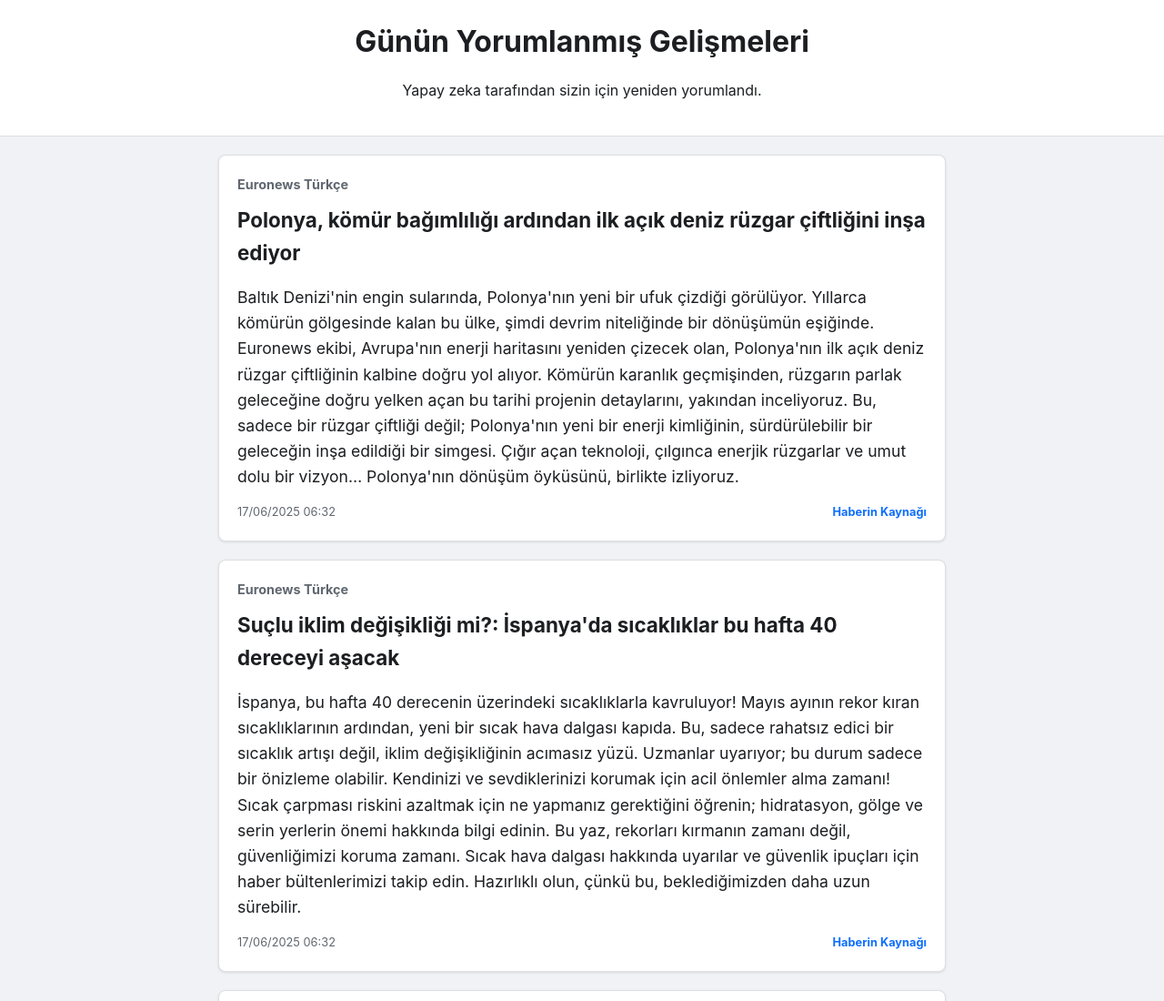
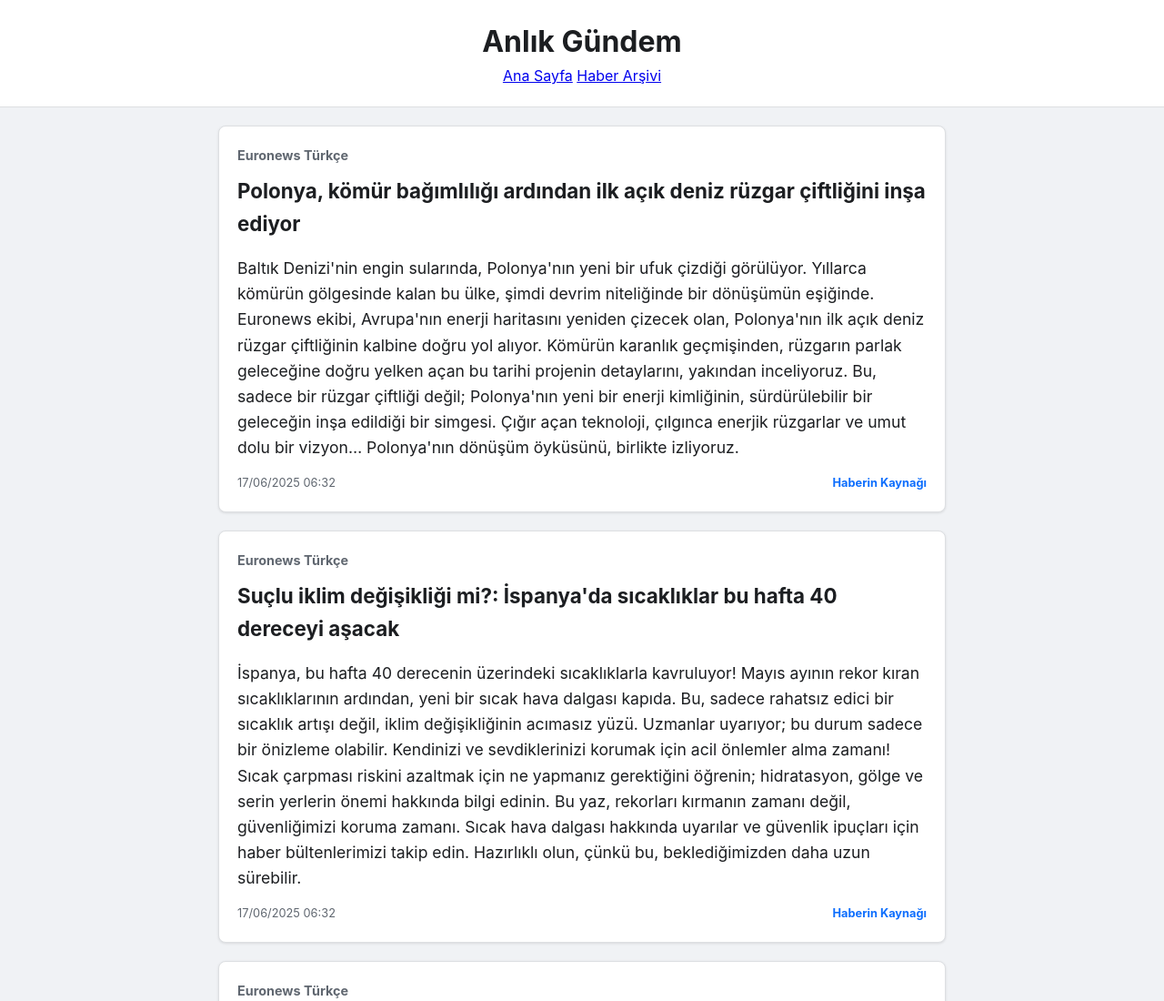
Before and after one commit to sevim-coder/sevim-coder.github.io, a plain HTML site: page index.html in a window 1280 px wide. Shown: the top 1100 px of the page at 91% size. Drawn offline with Linux system fonts and the light colour scheme.

Commit message:
Update index.html

```diff
--- a/index.html
+++ b/index.html
@@ -3,13 +3,16 @@
 <head>
     <meta charset="UTF-8">
     <meta name="viewport" content="width=device-width, initial-scale=1.0">
-    <title>Günün Gelişmeleri</title>
+    <title>Anlık Gündem</title>
     <link rel="stylesheet" href="style.css">
 </head>
 <body>
     <header>
-        <h1>Günün Yorumlanmış Gelişmeleri</h1>
-        <p>Yapay zeka tarafından sizin için yeniden yorumlandı.</p>
+        <h1>Anlık Gündem</h1>
+        <nav>
+            <a href="index.html" class="active">Ana Sayfa</a>
+            <a href="arsiv.html">Haber Arşivi</a>
+        </nav>
     </header>
     <main id="news-container">
         <p class="loading">Haberler yükleniyor...</p>
```
